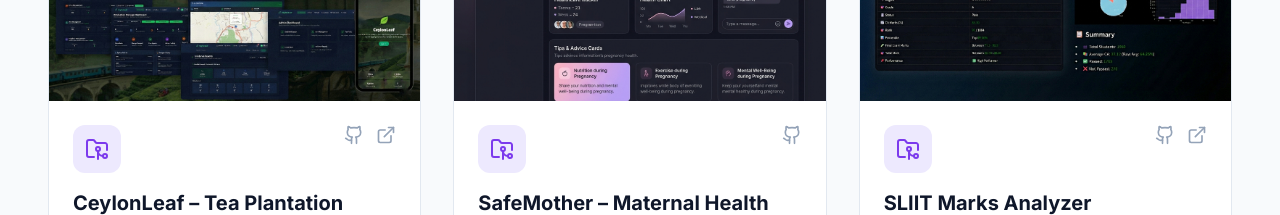
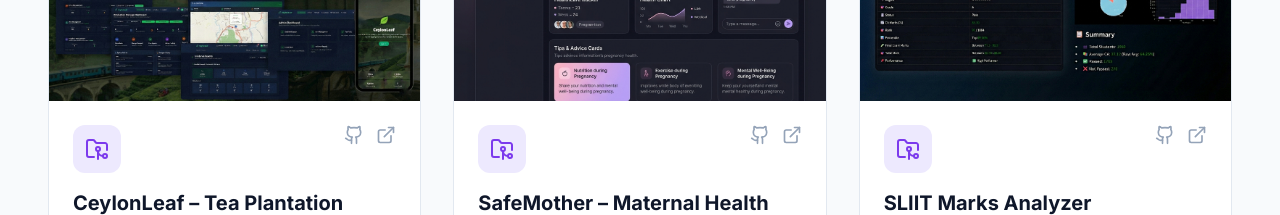
Before and after one commit to DilshaPrathibha/Portfolio, a React (Vite) app: page / in a window 1280 px wide. Shown: the part 2620-2835 px from the top of the page. Built offline with nearby package versions, Linux system fonts and the light colour scheme.

Commit message:
fix: update SafeMother with live demo URL and correct GitHub link

```diff
--- a/src/data/portfolioData.js
+++ b/src/data/portfolioData.js
@@ -76,7 +76,7 @@
             techStack: ["React", "Tailwind CSS", "Node.js", "Express.js", "MongoDB Atlas", "JWT Authentication", "Axios", "REST APIs", "Vercel", "Railway"],
             category: "Web",
             imageUrl: "/images/SafeMother – Maternal Health Platform.png",
-            liveDemo: null,
+            liveDemo: "https://safe-mother-se-3040.vercel.app",
             githubUrl: "https://github.com/DilshaPrathibha/SafeMother",
             uiDesignUrl: null,
         },
```
